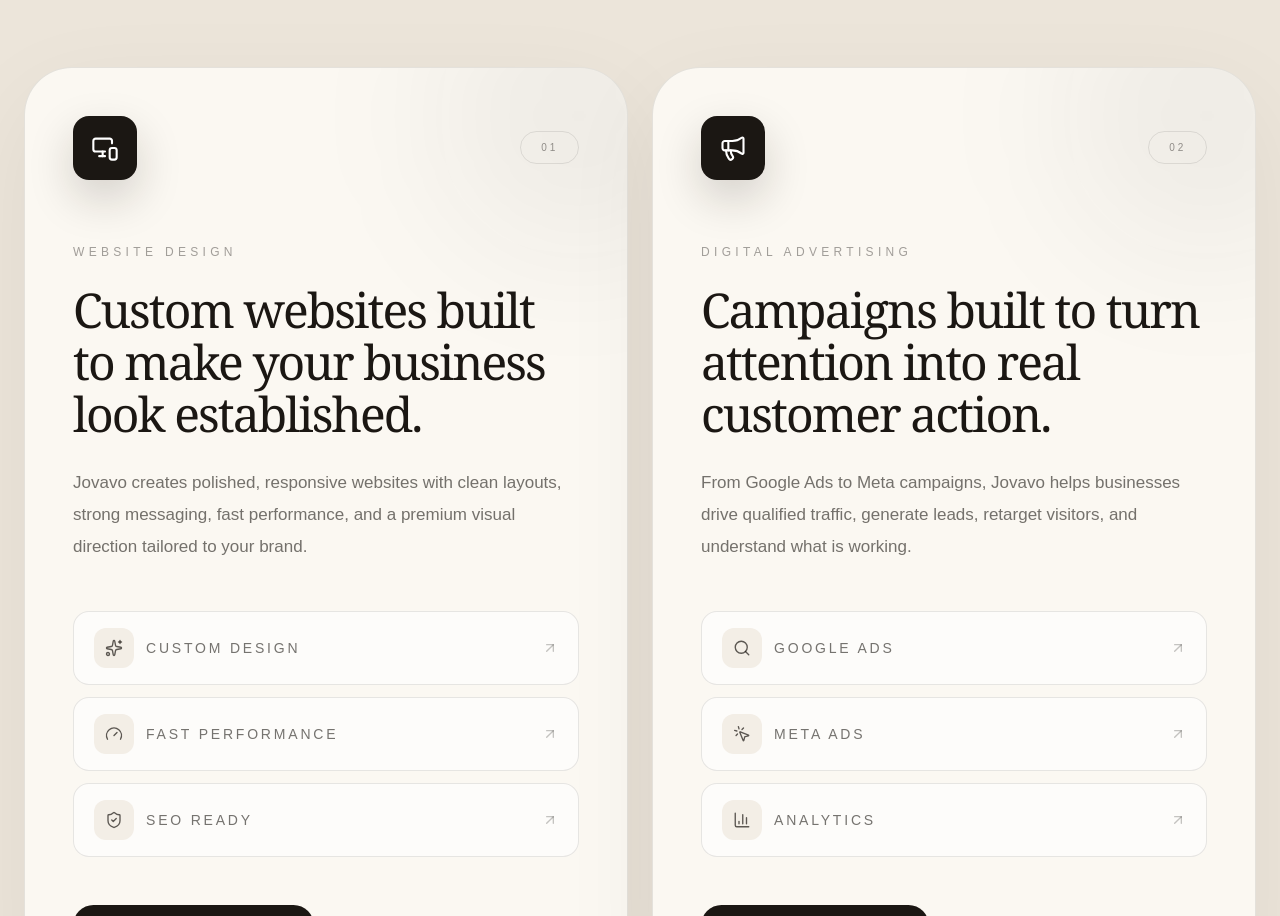
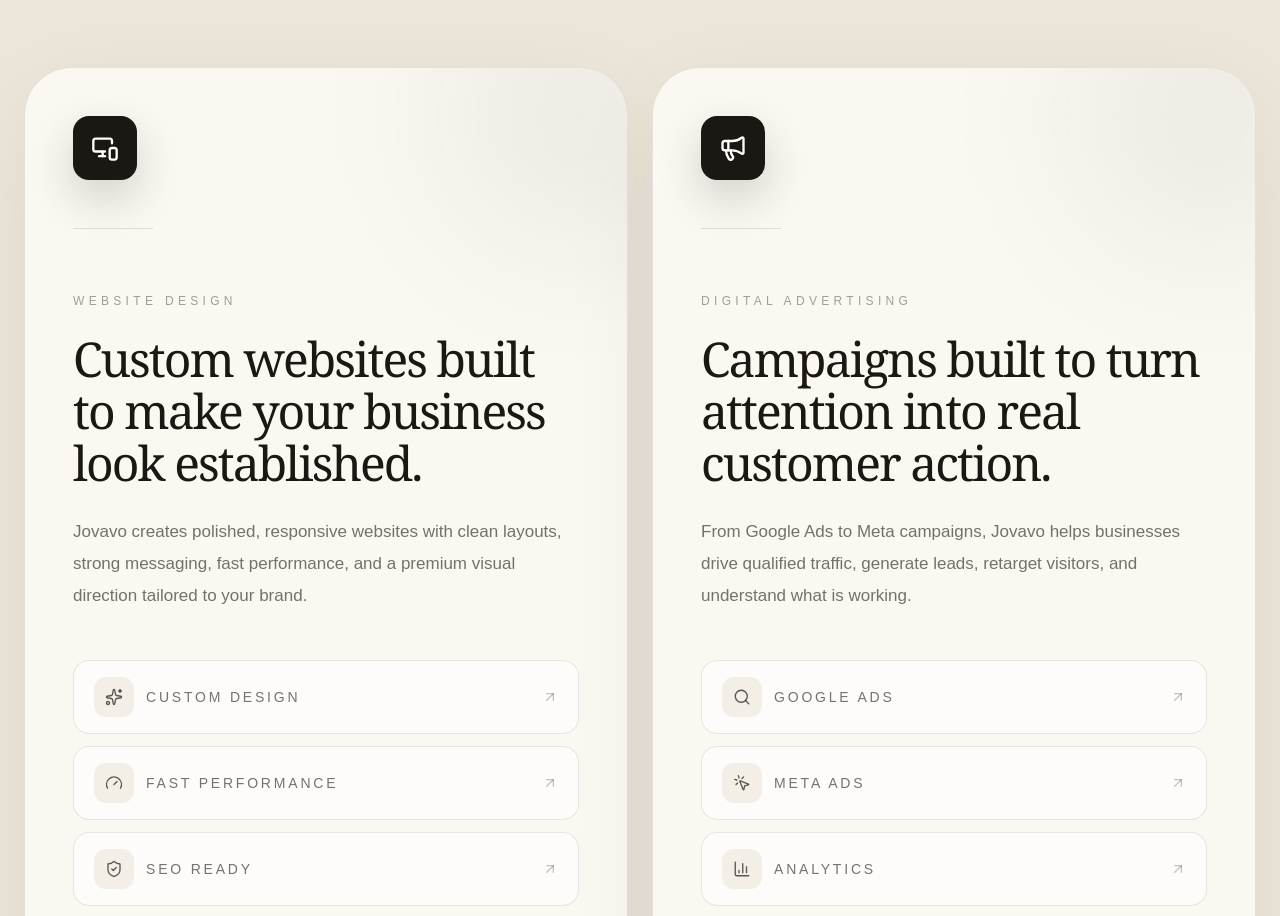
Before and after one commit to Jovavoco/jovavo, a Next.js app: page / in a window 1280 px wide. Shown: the part 3888-4804 px from the top of the page. Built offline with nearby package versions, Linux system fonts and the light colour scheme; no server answers.

Commit message:
Update page.tsx

```diff
--- a/app/page.tsx
+++ b/app/page.tsx
@@ -361,15 +361,13 @@ export default function HomePage() {
 
               <div className="pointer-events-none absolute -right-24 -top-24 h-72 w-72 rounded-full bg-[#1b1713]/5 blur-3xl transition duration-500 group-hover:bg-[#1b1713]/10" />
 
-              <div className="relative z-10 flex items-center justify-between">
-                <div className="flex h-16 w-16 items-center justify-center rounded-2xl bg-[#1b1713] text-white shadow-[0_18px_45px_rgba(27,23,19,0.18)]">
-                  <MainIcon size={28} strokeWidth={1.8} />
-                </div>
+<div className="relative z-10">
+  <div className="flex h-16 w-16 items-center justify-center rounded-2xl bg-[#1b1713] text-white shadow-[0_18px_45px_rgba(27,23,19,0.18)]">
+    <MainIcon size={28} />
+  </div>
 
-                <span className="rounded-full border border-[#1b1713]/10 px-5 py-2 text-[10px] uppercase tracking-[0.28em] text-[#1b1713]/45">
-                  0{index + 1}
-                </span>
-              </div>
+  <div className="mt-12 h-px w-20 bg-[#1b1713]/12" />
+</div>
 
               <div className="relative z-10 mt-16">
                 <p className="mb-6 text-xs uppercase tracking-[0.36em] text-[#1b1713]/40">
```
